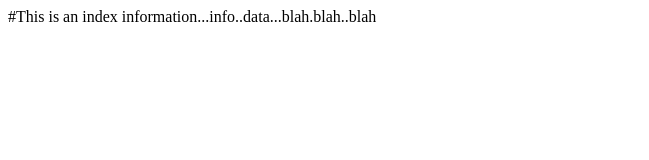
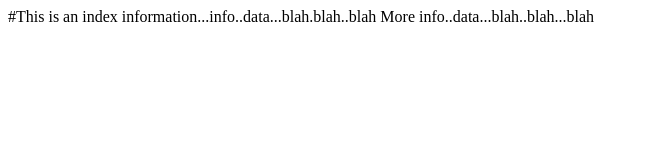
Before and after one commit to markd666/app_logo, a plain HTML site: page index.html in a window 1280 px wide. Shown: the whole page, without its empty margins (0-649 px from the left). Drawn offline with Linux system fonts and the light colour scheme.

Commit message:
Additions to index.html

```diff
--- a/index.html
+++ b/index.html
@@ -3,6 +3,6 @@
 <head>
 	information...info..data...blah.blah..blah
 </head>
-
+ More info..data...blah..blah...blah
 
 </html>
```
